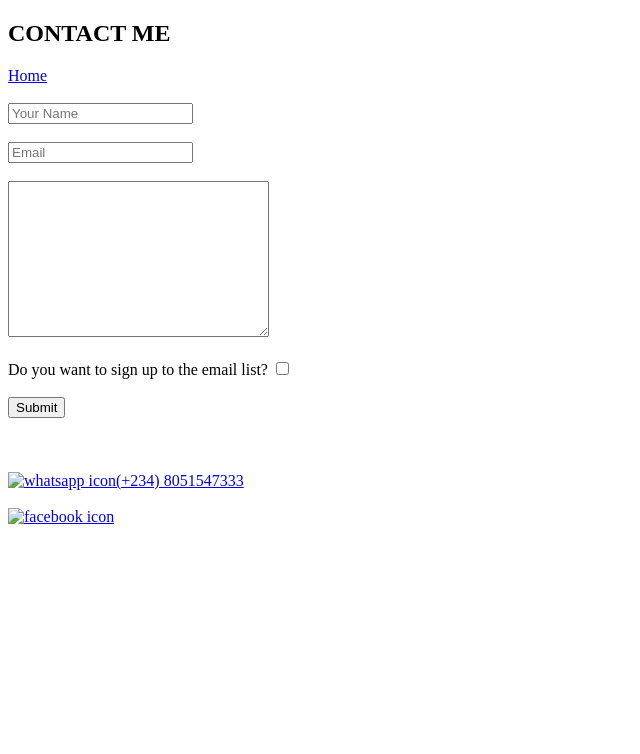
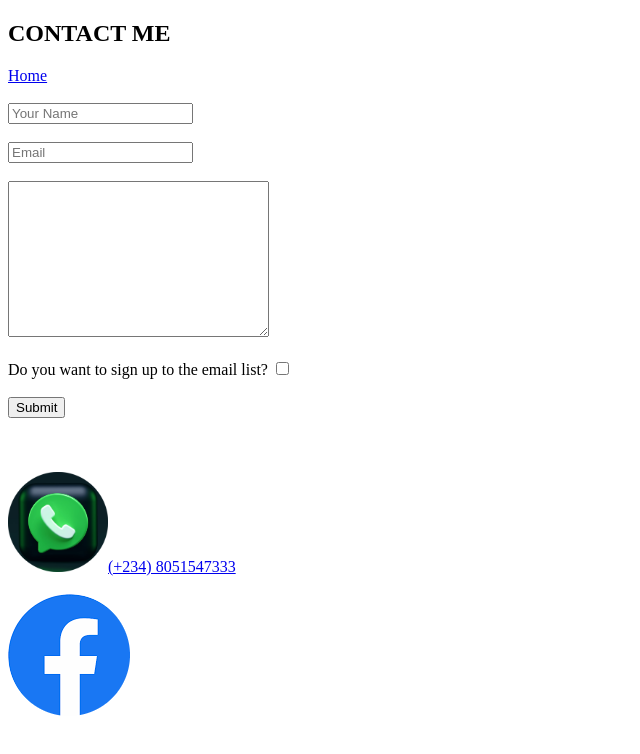
Before and after one commit to emmyjosh/CV, a plain HTML site: page contact.html in a window 1280 px wide. Shown: the whole page, without its empty margins (0-640 px from the left). Drawn offline with Linux system fonts and the light colour scheme; the site is published under a folder, as on GitHub Pages, so addresses that start at the root find nothing.

Commit message:
Update contact.html

```diff
--- a/contact.html
+++ b/contact.html
@@ -7,7 +7,7 @@
     <body>
         <h2>CONTACT ME</h2>
 
-        <a href="/index.html">Home</a><br><br>
+        <a href="./index.html">Home</a><br><br>
        <form action="mailto:pacatech07@gmail.com" method="post" enctype="text/plain">
         <input type="text" name="Your Name: " id="" placeholder="Your Name"><br><br>
 
@@ -28,9 +28,9 @@
 
 
        </form>
-       <a href="https://wa.me/message/5XIY36E5DGJ2L1"><img src="/image/whatsapp image-modified.png" alt="whatsapp icon" width="100px">(+234) 8051547333</a>
+       <a href="https://wa.me/message/5XIY36E5DGJ2L1"><img src="./image/whatsapp image-modified.png" alt="whatsapp icon" width="100px">(+234) 8051547333</a>
        <br><br>
-       <a href="https://www.facebook.com/profile.php?id=100083128513289"><img src="/image/facebook image-modified.png" alt="facebook icon"></a>
+       <a href="https://www.facebook.com/profile.php?id=100083128513289"><img src="./image/facebook image-modified.png" alt="facebook icon"></a>
 
     </body>
 </html>
```
